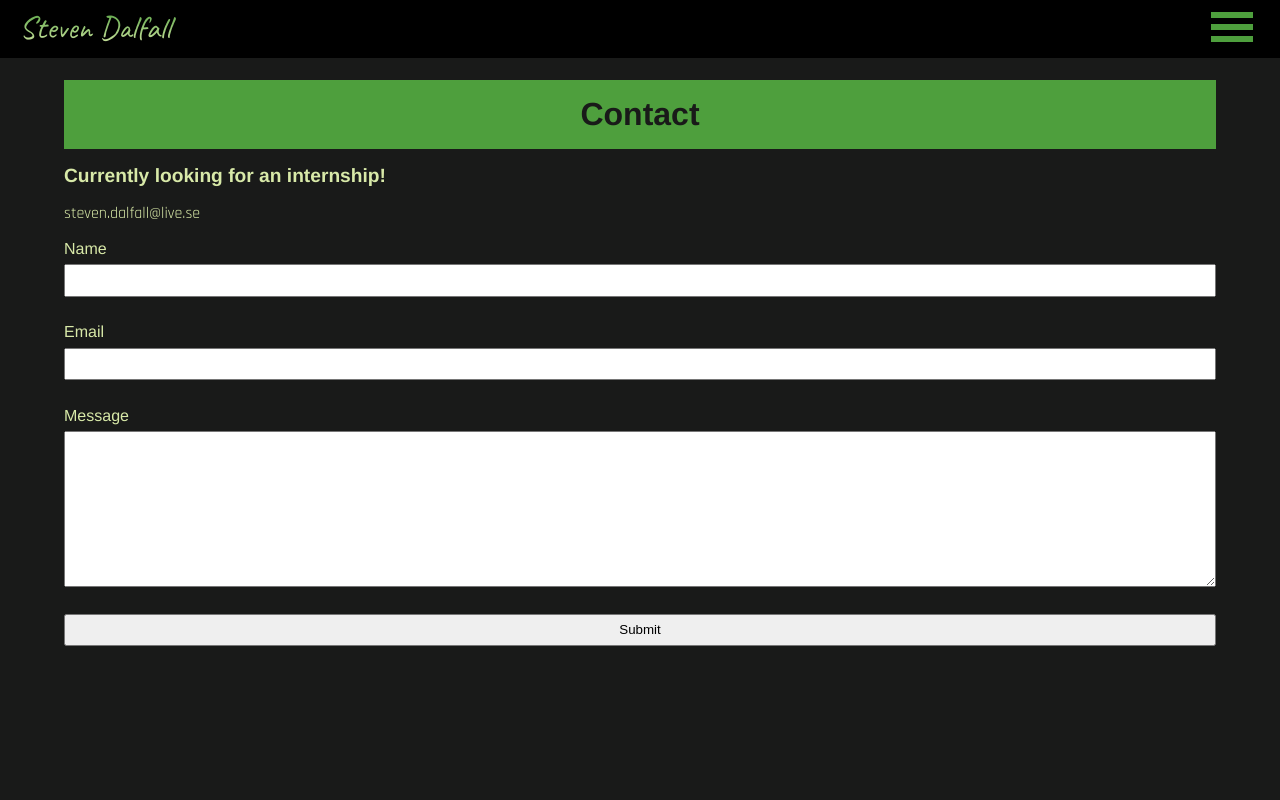
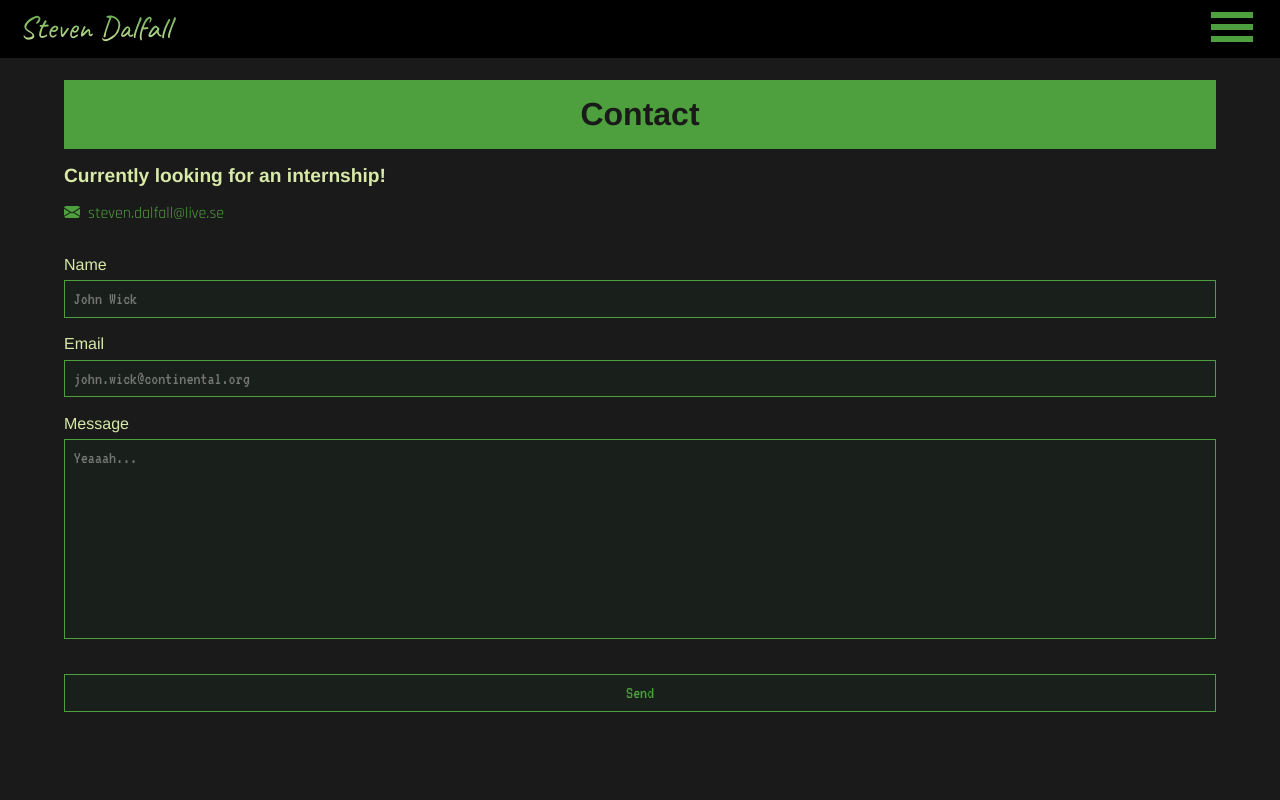
Before and after one commit to lordstimpa/Portfolio, a React (Vite) app: page /contact in a window 1280 px wide. Shown: the top 800 px of the page. Built offline with nearby package versions, Linux system fonts and the light colour scheme.

Commit message:
Tweaked design on multiple components

```diff
--- a/src/components/Contact.jsx
+++ b/src/components/Contact.jsx
@@ -1,4 +1,5 @@
 import styled from "styled-components";
+import { BsFillEnvelopeFill } from "react-icons/bs";
 
 const Body = styled.div`
   & .Parent {
@@ -30,6 +31,23 @@ const Body = styled.div`
     }
   }
 
+  & .EmailContainer {
+    display: flex;
+    margin-bottom: 2em;
+    color: rgb(78, 159, 61);
+    text-decoration: none;
+    width: fit-content;
+
+    & p {
+      margin: 0;
+    }
+
+    & #EmailIcon {
+      margin-top: 0.1em;
+      margin-right: 0.5em;
+    }
+  }
+
   & .FormContainer {
     width: 90%;
 
@@ -39,18 +57,39 @@ const Body = styled.div`
 
       & label {
         margin-bottom: 0.4em;
+        color: rgb(216, 233, 168);
+      }
+
+      & input,
+      textarea {
+        padding: 0.5em;
+        color: rgb(78, 159, 61);
+        background: rgba(30, 81, 40, 0.1);
+        border: 1px solid rgb(78, 159, 61);
+        font-family: "VT323", monospace;
+        font-size: 1.1em;
+
+        :focus {
+          box-shadow: 0 0 25px 1px rgba(78, 159, 61, 0.5);
+          outline: none !important;
+        }
       }
 
       & input {
-        margin-bottom: 2em;
-        padding: 0.5em;
+        margin-bottom: 1em;
       }
 
       & textarea {
         margin-bottom: 2em;
+        resize: none;
       }
 
-      & input[type="text"] {
+      & input[type="submit"] {
+        :hover {
+          background: rgb(78, 159, 61);
+          color: rgb(25, 26, 25);
+          cursor: pointer;
+        }
       }
     }
   }
@@ -65,20 +104,31 @@ const Contact = () => {
         </div>
         <div className="Child2">
           <h2>Currently looking for an internship!</h2>
-          <p>steven.dalfall@live.se</p>
+          <a
+            className="EmailContainer"
+            href="mailto:steven.dalfall@live.se?subject=Mail from Steven's Portfolio."
+          >
+            <BsFillEnvelopeFill id="EmailIcon" />
+            <p> steven.dalfall@live.se</p>
+          </a>
         </div>
         <div className="FormContainer">
           <form>
             <label>Name</label>
-            <input type="text"></input>
+            <input type="text" placeholder="John Wick"></input>
 
             <label>Email</label>
-            <input type="text"></input>
+            <input type="text" placeholder="john.wick@continental.org"></input>
 
             <label>Message</label>
-            <textarea name="message" rows="10" cols="30"></textarea>
+            <textarea
+              name="message"
+              rows="10"
+              cols="30"
+              placeholder="Yeaaah..."
+            ></textarea>
 
-            <input type="submit"></input>
+            <input type="submit" value="Send"></input>
           </form>
         </div>
       </div>
--- a/src/components/Footer.jsx
+++ b/src/components/Footer.jsx
@@ -29,10 +29,13 @@ const Footer = () => {
         <p>@2023 Steven Dalfall</p>
       </div>
       <div className="Container">
-        <a href="https://www.linkedin.com/in/steven-dalfall-54223b131/">
+        <a
+          href="https://www.linkedin.com/in/steven-dalfall-54223b131/"
+          title="Add me on LinkedIn!"
+        >
           <BsLinkedin />
         </a>
-        <a href="https://github.com/lordstimpa">
+        <a href="https://github.com/lordstimpa" title="View my GitHub!">
           <BsGithub />
         </a>
       </div>
--- a/src/components/Hero.jsx
+++ b/src/components/Hero.jsx
@@ -23,7 +23,8 @@ const Body = styled.div`
       object-fit: cover;
       object-position: 74% 0;
       border-radius: 100%;
-      border: 2px solid rgb(216, 233, 168);
+      border: 2px solid rgba(78, 159, 61, 0.9);
+      box-shadow: 0 0 100px 1px rgba(78, 159, 61, 0.5);
     }
   }
 
@@ -107,13 +108,19 @@ const Hero = () => {
             development.
           </p>
           <div className="Links">
-            <a href="https://www.linkedin.com/in/steven-dalfall-54223b131/">
+            <a
+              href="https://www.linkedin.com/in/steven-dalfall-54223b131/"
+              title="Add me on LinkedIn!"
+            >
               <BsLinkedin />
             </a>
-            <a href="https://github.com/lordstimpa">
+            <a href="https://github.com/lordstimpa" title="View my GitHub!">
               <BsGithub />
             </a>
-            <a href="mailto:steven.dalfall@live.se?subject=Mail from Steven's Portfolio.">
+            <a
+              href="mailto:steven.dalfall@live.se?subject=Mail from Steven's Portfolio."
+              title="Send me a message!"
+            >
               <BsFillEnvelopeFill />
             </a>
           </div>
--- a/src/components/Resume.jsx
+++ b/src/components/Resume.jsx
@@ -35,14 +35,14 @@ const Body = styled.div`
     & .Download {
       width: fit-content;
       margin-top: 1em;
+      font-family: "VT323", monospace;
 
       & a {
         border: 1px solid rgb(78, 159, 61);
-        border-radius: 5px;
         padding: 0.5em;
         transition: 0.2s;
         color: rgb(78, 159, 61);
-        background: rgb(0, 0, 0);
+        background: rgba(78, 159, 61, 0.1);
         text-decoration: none;
 
         :hover {
--- a/src/index.css
+++ b/src/index.css
@@ -1,4 +1,4 @@
-@import "https://fonts.googleapis.com/css2?family=Caveat&family=Dosis&family=Rajdhani:wght@300;400&display=swap";
+@import "https://fonts.googleapis.com/css2?family=Caveat&family=Dosis&family=Rajdhani:wght@300;400&family=VT323&display=swap";
 
 :root {
   font-family: "Franklin Gothic Medium", "Arial Narrow", Arial, sans-serif;
```
